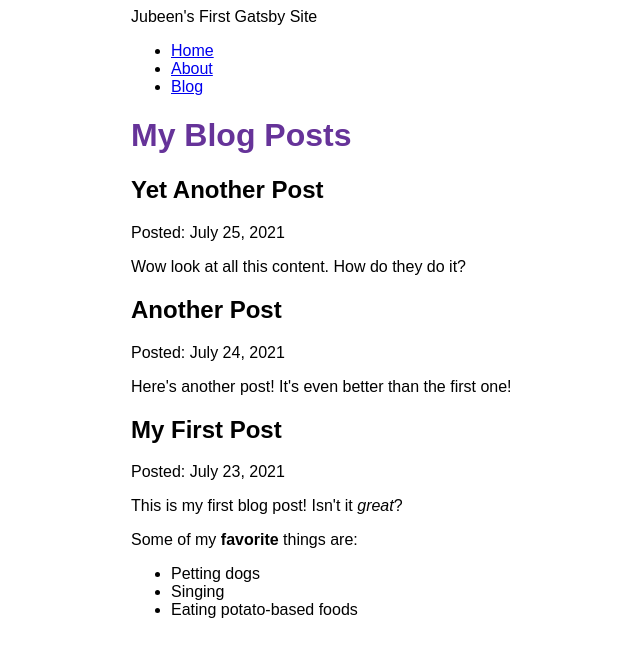
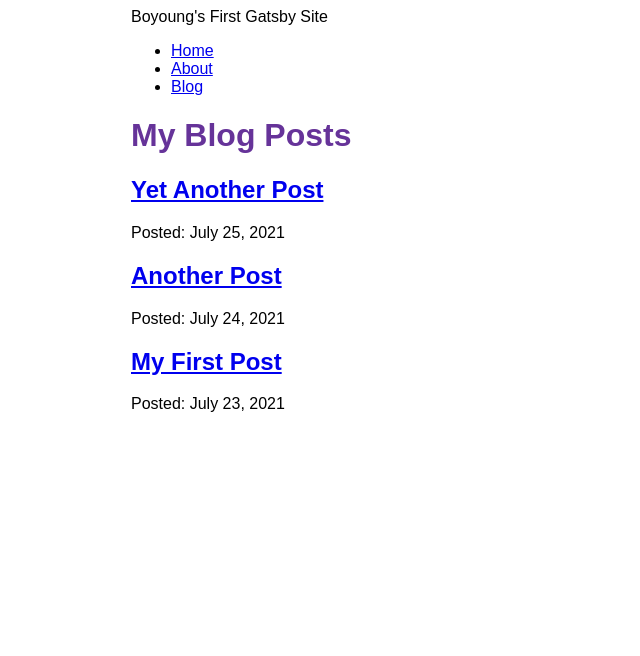
Before and after one commit to ljb7977/blog-gatsby, a Gatsby site: page /blog in a window 1280 px wide. Shown: the whole page, without its empty margins (259-899 px from the left). Built offline with nearby package versions, Linux system fonts and the light colour scheme; Gatsby itself is replaced by a stand-in of ours.

Commit message:
Finished tutorial

```diff
--- a/gatsby-config.js
+++ b/gatsby-config.js
@@ -1,7 +1,7 @@
 module.exports = {
   siteMetadata: {
     siteUrl: "https://www.yourdomain.tld",
-    title: "Jubeen's First Gatsby Site",
+    title: "Boyoung's First Gatsby Site",
   },
   plugins: [
     "gatsby-plugin-gatsby-cloud",
--- a/src/components/layout.js
+++ b/src/components/layout.js
@@ -19,7 +19,6 @@ const Layout = ({ pageTitle, children }) => {
       }
     }
   `);
-  console.log(data);
   return (
     <div className={container}>
       <title>{pageTitle} | {data.site.siteMetadata.title}</title>
--- a/src/pages/blog.js
+++ b/src/pages/blog/index.js
@@ -1,17 +1,20 @@
 import * as React from 'react';
-import { graphql } from 'gatsby';
-import { MDXRenderer } from 'gatsby-plugin-mdx';
-import Layout from '../components/layout';
+import { Link, graphql } from 'gatsby';
+import Layout from '../../components/layout';
 
 const BlogPage = ({ data }) => {
+
   return (
     <Layout pageTitle="My Blog Posts">
       {
         data.allMdx.nodes.map(node => (
           <article key={node.id}>
-            <h2>{node.frontmatter.title}</h2>
+            <h2>
+              <Link to={`/blog/${node.slug}`}>
+                {node.frontmatter.title}
+              </Link>
+            </h2>
             <p>Posted: {node.frontmatter.date}</p>
-            <MDXRenderer>{node.body}</MDXRenderer>
           </article>
         ))
       }
@@ -28,7 +31,7 @@ export const query = graphql`
           title
         }
         id
-        body
+        slug
       }
     }
   }
```
Also changed, not shown: src/pages/blog/{mdx.slug}.js (added, +29 -0 lines).
